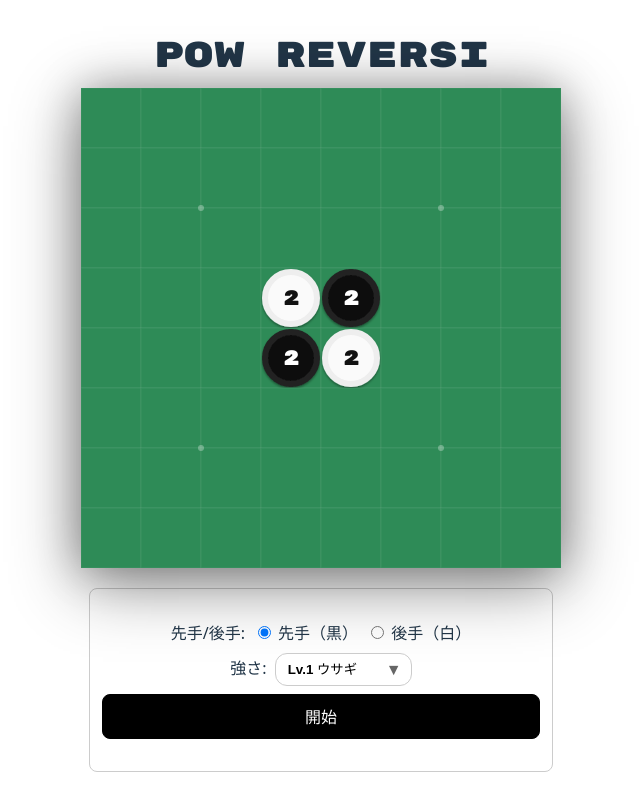
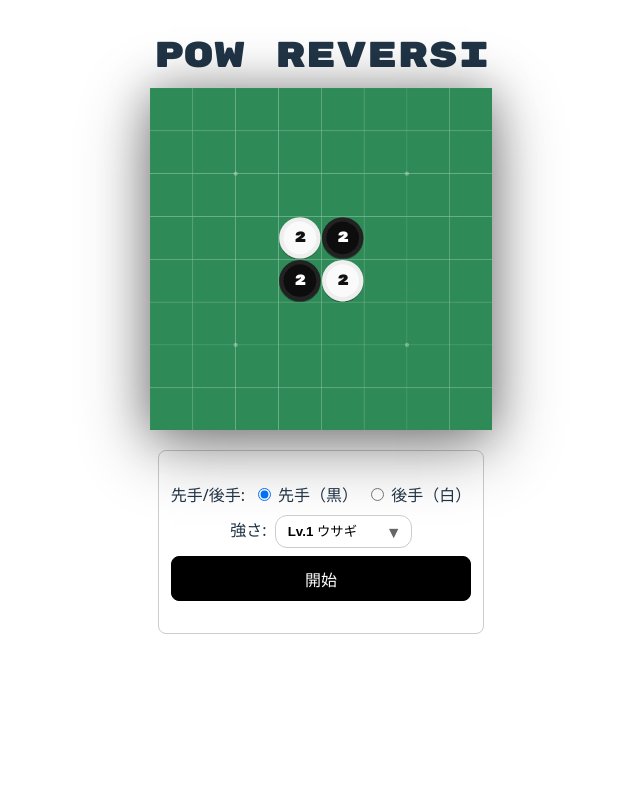
Before and after one commit to kurehajime/powpow_reversi, a React (Vite) app: page / in a window 1280 px wide. Shown: the whole page, without its empty margins (319-959 px from the left). Built offline with nearby package versions, Linux system fonts and the light colour scheme.

Commit message:
スマホ調整

```diff
--- a/src/components/FieldElement.tsx
+++ b/src/components/FieldElement.tsx
@@ -23,7 +23,14 @@ export default function FieldElement({ field, cellSize = 60, onCellClick, hints,
     onCellClick(index)
   }
   return (
-    <svg width={dim} height={dim} role="img" aria-label="board" onClick={handleClick}>
+    <svg
+      viewBox={`0 0 ${dim} ${dim}`}
+      role="img"
+      aria-label="board"
+      onClick={handleClick}
+      style={{ width: '100%', height: 'auto', display: 'block' }}
+      preserveAspectRatio="xMidYMid meet"
+    >
       <defs>
         <filter id="discShadow" x="-20%" y="-20%" width="140%" height="140%">
           <feDropShadow dx="0" dy="1.5" stdDeviation="1.0" flood-color="rgba(0,0,0,0.4)" />
--- a/src/components/GameElement.tsx
+++ b/src/components/GameElement.tsx
@@ -15,7 +15,6 @@ export default function GameElement() {
   const [depth, setDepth] = useState<number>(1)
   const hintColor: 'black' | 'white' = field.Turn === 1 ? 'black' : 'white'
   const cellSize = 60
-  const boardSize = field.Size() * cellSize
   const topPanelHeight = 200
   const cpuSide: 1 | -1 = (humanSide === 1 ? -1 : 1)
   const aiStrengthLabel = useMemo(() => {
@@ -63,6 +62,8 @@ export default function GameElement() {
     }
     return set as ReadonlySet<number>
   }, [field, started, ended, humanSide])
+
+  // CSS-responsiveness handled by SVG viewBox scaling in FieldElement
 
   // auto-pass when no legal moves for current player but opponent has moves
   useEffect(() => {
@@ -115,7 +116,7 @@ export default function GameElement() {
       <h1 style={{ margin: 0, fontSize: 36, fontFamily: '"Rubik Mono One", system-ui, sans-serif' }}>POW REVERSI</h1>
 
 
-      <div style={{ position: 'relative', width: boardSize, height: boardSize, boxShadow: '0 16px 64px rgba(0,0,0,0.45), 0 0 40px rgba(0,0,0,0.25)' }}>
+      <div style={{ position: 'relative', width: '100%', maxWidth: 'min(100vw - 24px, 560px)', boxShadow: '0 16px 64px rgba(0,0,0,0.45), 0 0 40px rgba(0,0,0,0.25)' }}>
         <FieldElement
           field={field}
           cellSize={cellSize}
@@ -168,7 +169,7 @@ export default function GameElement() {
       </div>
 
       {/* Top panel area with fixed size to avoid layout shift (moved below board) */}
-      <div style={{ width: boardSize, height: topPanelHeight, boxSizing: 'border-box', display: 'flex', flexDirection: 'column', justifyContent: 'center', padding: 8 }}>
+      <div style={{ width: '100%', maxWidth: 'min(100vw - 24px, 560px)', height: topPanelHeight, boxSizing: 'border-box', display: 'flex', flexDirection: 'column', justifyContent: 'center', padding: 8 }}>
         {!started ? (
           <div style={{ display: 'flex', flexDirection: 'column', gap: 8, padding: 12, border: '1px solid #ccc', borderRadius: 8, width: '100%', height: '100%', boxSizing: 'border-box', justifyContent: 'center' }}>
             <div>
```
